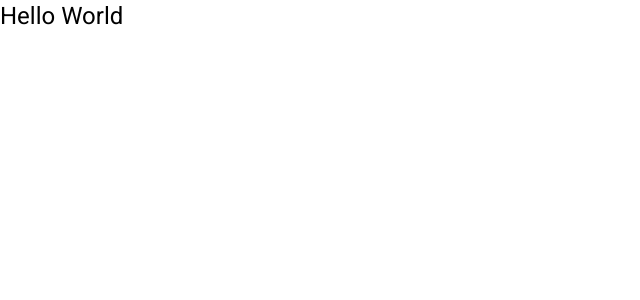
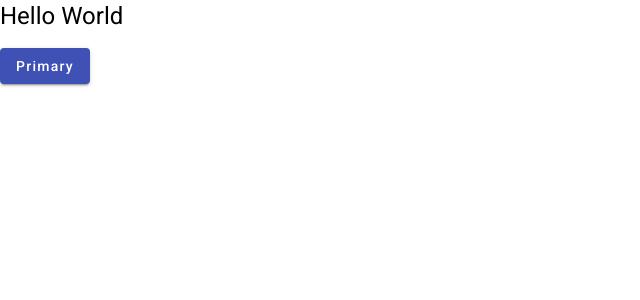
Before and after one commit to YuriRomao1/myerp-frontend, an Angular app: page / in a window 1280 px wide. Shown: the top 300 px of the page, without its empty margins (0-640 px from the left). Built offline with nearby package versions, Linux system fonts and the light colour scheme.

Commit message:
Adicionando alguns imports

```diff
--- a/src/app/app.component.html
+++ b/src/app/app.component.html
@@ -1 +1,2 @@
 <h1>Hello World</h1>
+<button mat-raised-button color="primary">Primary</button>
```
Also changed, not shown: src/app/app.module.ts (+47 -1 lines).
